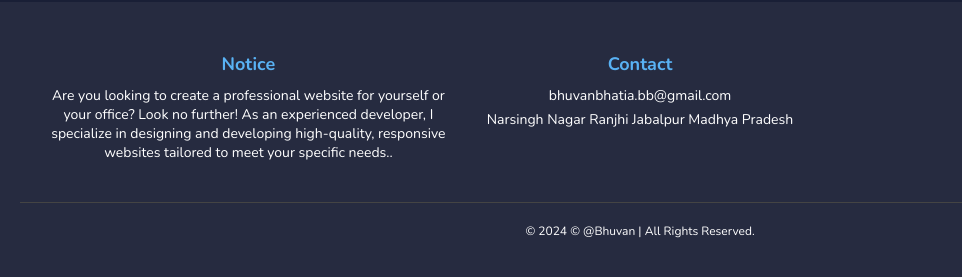
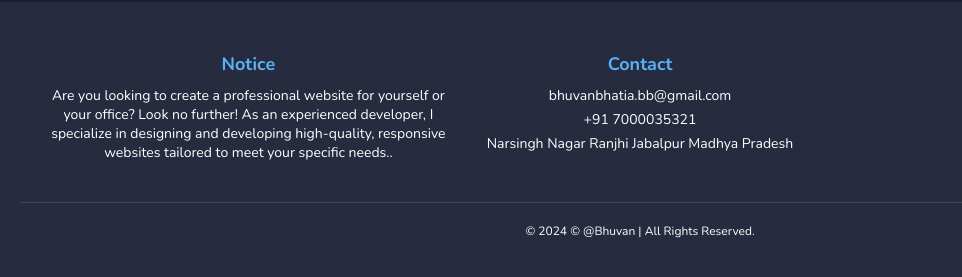
Before and after one commit to bhuvan1497/portfolio, a plain HTML site: page index.html in a window 1280 px wide. Shown: the part 4237-4514 px from the top of the page, 0-962 px from the left. Drawn offline with nearby package versions, Linux system fonts and the light colour scheme.

Commit message:
Update index.html

```diff
--- a/index.html
+++ b/index.html
@@ -214,7 +214,7 @@
                     <h3>Contact</h3>
                     <ul>
                         <li><a href="bhuvanbhatia.bb@gmail.com">bhuvanbhatia.bb@gmail.com</a></li>
-                        <li><a href="tel:"></a></li>
+                        <li><a href="tel:">+91 7000035321</a></li>
                         <li>Narsingh Nagar Ranjhi Jabalpur Madhya Pradesh</li>
                     </ul>
                 </div></div>
```
